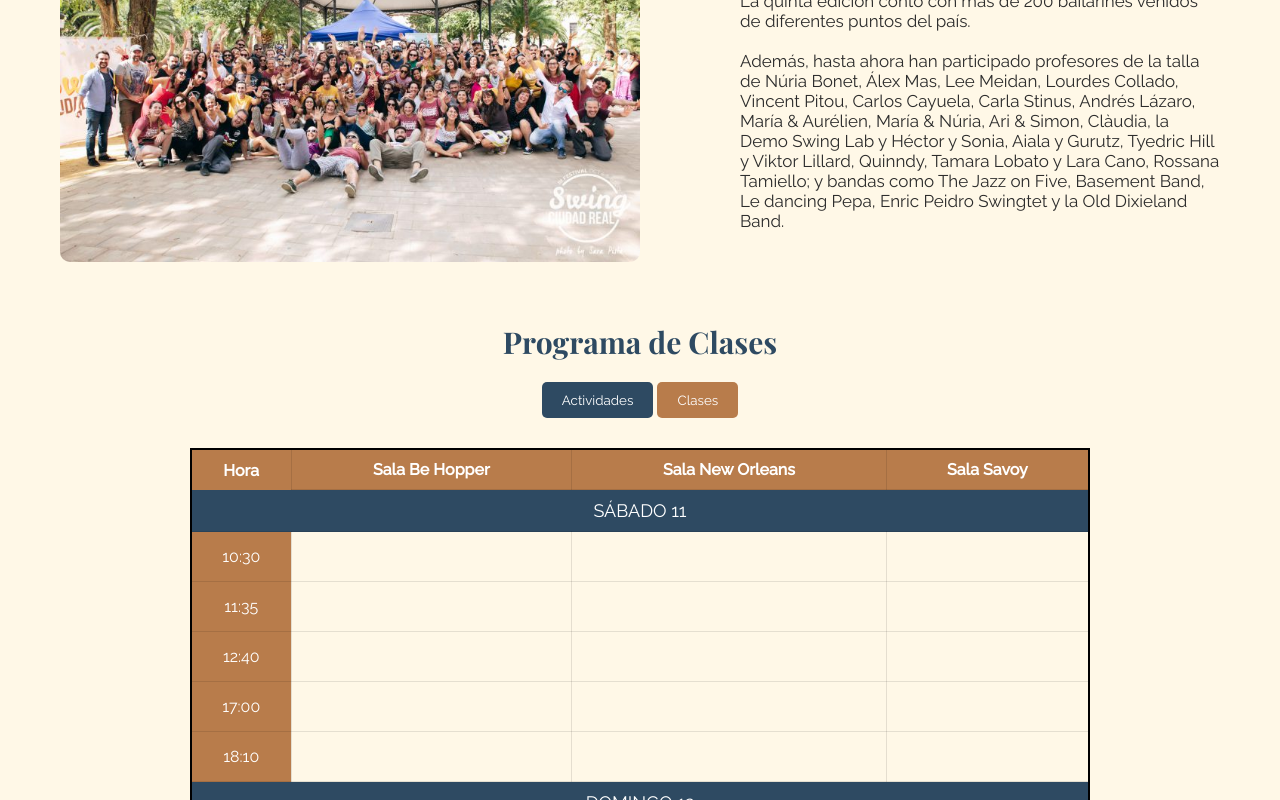
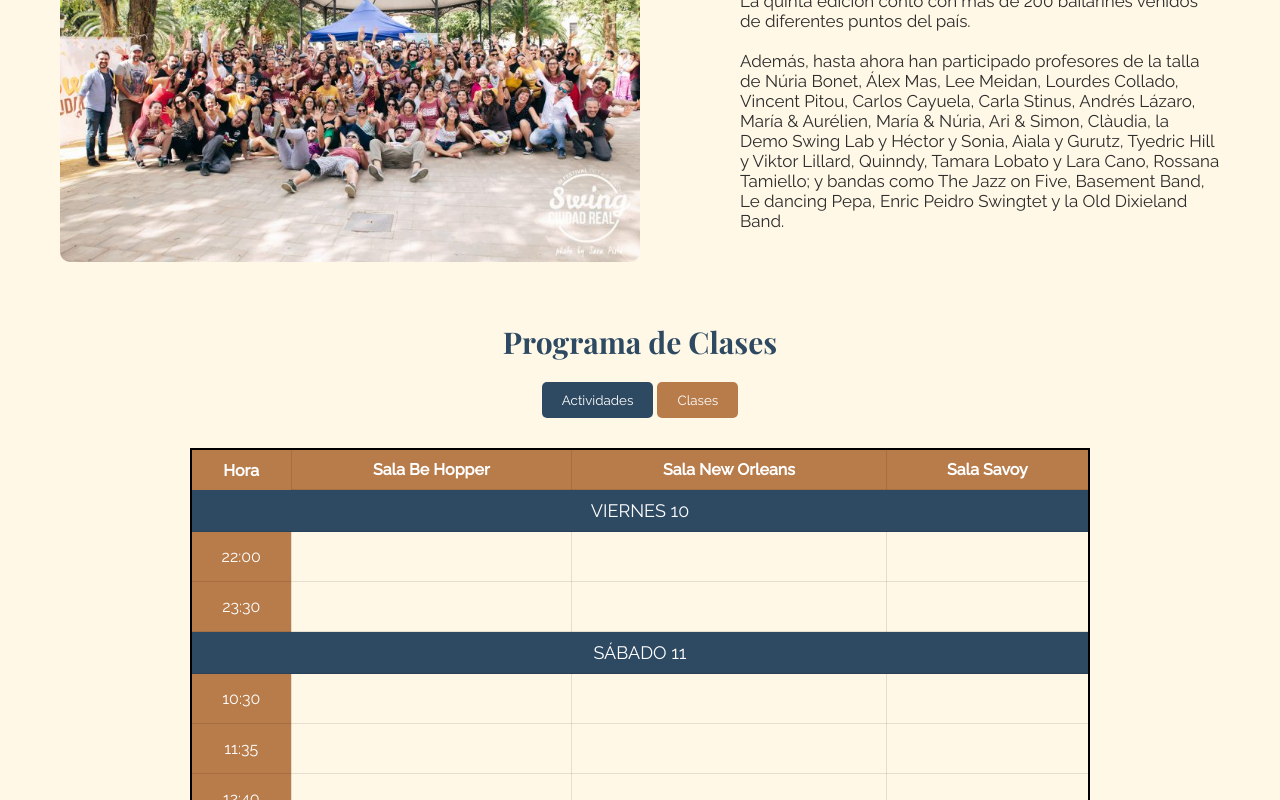
Before and after one commit to diegogarciia/SWING-CR, a website built with Vite: page swingcr/index.html in a window 1280 px wide. Both pictures are taken after a click on the button "Clases". Shown: the part 1369-2169 px from the top of the page. Built offline with nearby package versions, Linux system fonts and the light colour scheme.

Commit message:
viernes implementado para dar clases

```diff
--- a/swingcr/index.html
+++ b/swingcr/index.html
@@ -96,6 +96,21 @@
             <th class="celda-sala-encabezado">Sala Be Hopper</th>
             <th class="celda-sala-encabezado">Sala New Orleans</th>
             <th class="celda-sala-encabezado">Sala Savoy</th>
+          </tr>
+          <tr class="dia-separador">
+            <td colspan="4">VIERNES 10</td>
+          </tr>
+          <tr>
+            <td class="celda-hora-encabezado-clases">22:00</td>
+            <td class="celda-clase-grid" data-sala="behopper" data-hora="2200" draggable="true"></td>
+            <td class="celda-clase-grid" data-sala="neworleans" data-hora="2200" draggable="true"></td>
+            <td class="celda-clase-grid" data-sala="savoy" data-hora="2200" draggable="true"></td>
+          </tr>
+          <tr>
+            <td class="celda-hora-encabezado-clases">23:30</td>
+            <td class="celda-clase-grid" data-sala="behopper" data-hora="2330" draggable="true"></td>
+            <td class="celda-clase-grid" data-sala="neworleans" data-hora="2330" draggable="true"></td>
+            <td class="celda-clase-grid" data-sala="savoy" data-hora="2330" draggable="true"></td>
           </tr>
           <tr class="dia-separador">
             <td colspan="4">SÁBADO 11</td>
--- a/swingcr/src/main.js
+++ b/swingcr/src/main.js
@@ -70,10 +70,6 @@ document.addEventListener('DOMContentLoaded', () => {
       celdaDestino = document.querySelector(`.celda-evento-grid[data-dia="${dia}"][data-hora="${hora}"]`);
     } else if (tipoEvento === 'clase') {
       const ubicacion = ubicacionSelect.value;
-      if (dia === 'viernes') {
-        alert('No se pueden registrar clases los viernes.');
-        return;
-      }
       celdaDestino = document.querySelector(`.celda-clase-grid[data-hora="${hora}"][data-sala="${ubicacion}"]`);
     }
 
```
